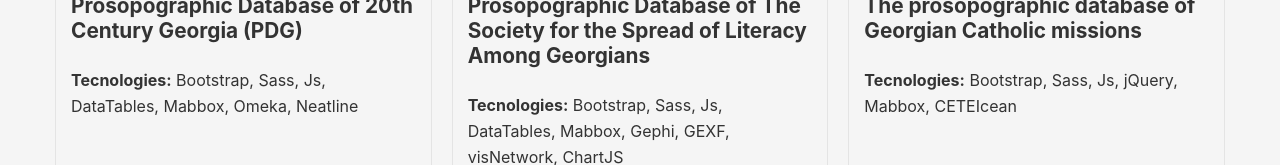
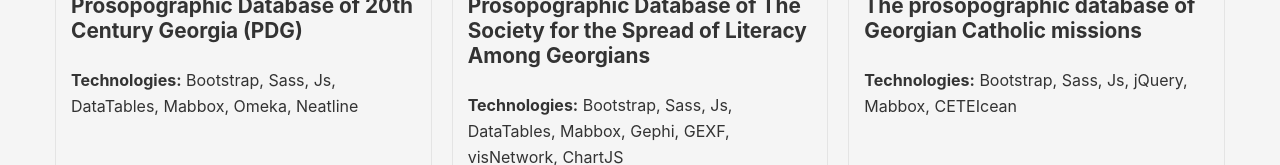
Before and after one commit to ratigumashvili/ola-portfolio, a React (Create React App) app: page /projects in a window 1280 px wide. Shown: the part 485-650 px from the top of the page. Built offline with nearby package versions, Linux system fonts and the light colour scheme.

Commit message:
small fix

```diff
--- a/src/components/ui/Card.jsx
+++ b/src/components/ui/Card.jsx
@@ -10,7 +10,7 @@
       <div className="card-body">
         <h2 className="card-title">{title}</h2>
         <div className="card-text">
-          <b>Tecnologies:</b> {tecnologies.join(", ")}
+          <b>Technologies:</b> {tecnologies.join(", ")}
         </div>
       </div>
       <div className="card-footer">
```
